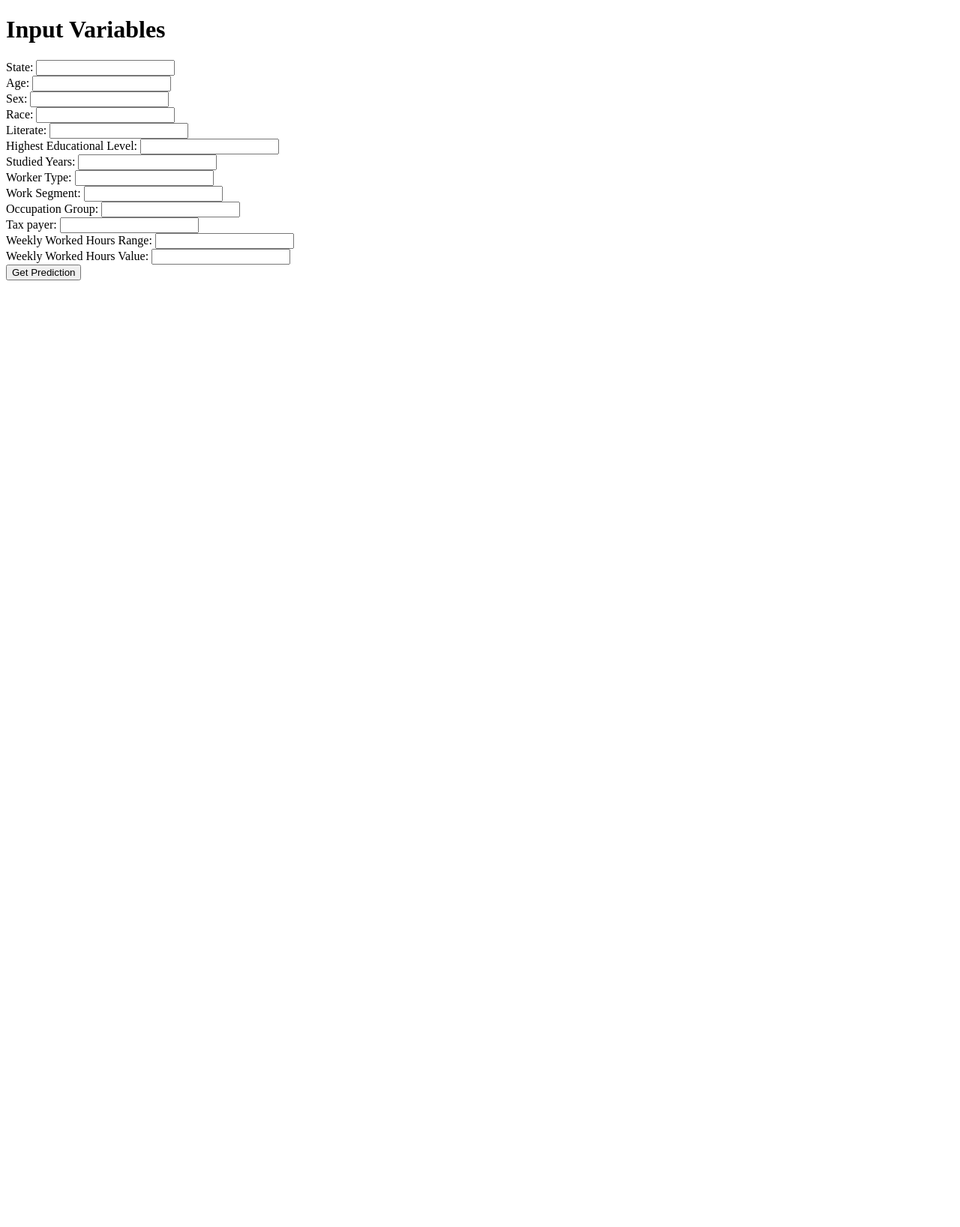
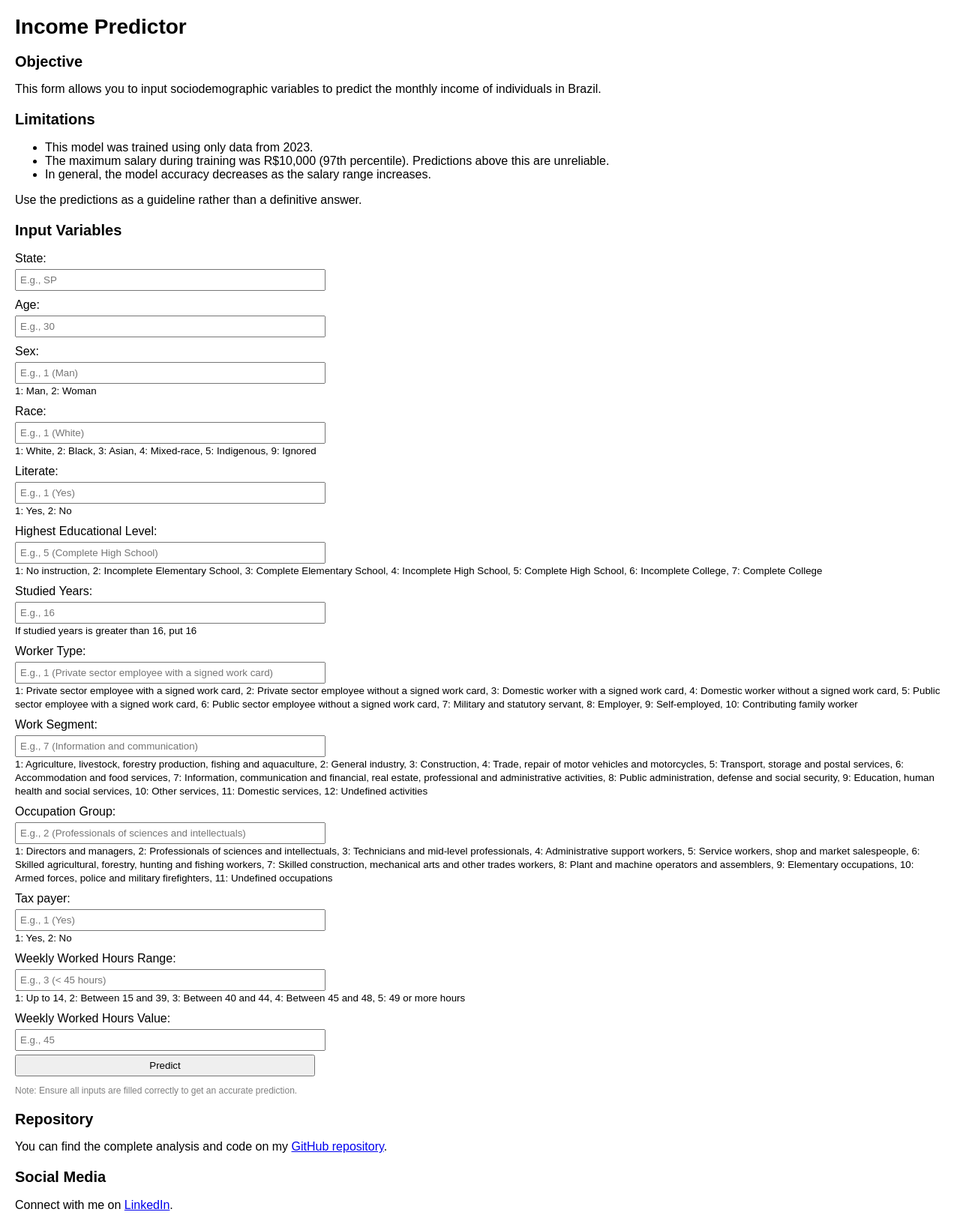
Before and after one commit to viniciussuares/IncomePrediction, a Flask app: page / in a window 1280 px wide. Shown: the whole page at 75% size. Before the commit the page ends 374 px from the top, so only its background shows below. Run offline with Flask 3, Linux system fonts and the light colour scheme; parts of the project's set-up code (start-up, migrations or seed data) failed here and were passed over.

Commit message:
Improved HTML and added CSS and JS

```diff
--- a/app.py
+++ b/app.py
@@ -69,7 +69,18 @@ def predict():
     except Exception as e:
         return jsonify({'error': 'Prediction failed', 'details': str(e), 'features': features}), 500
 
-    return jsonify({'income_prediction': f'R$ {prediction[0]: .2f}'})
+    # Dummy values for additional outputs for testing purposes
+    prediction_2023 = prediction[0]
+    prediction_adjusted = prediction_2023 * 1.05  # Example adjustment
+    prediction_2023_usd = prediction_2023 / 5.0   # Example conversion rate
+    prediction_adjusted_usd = prediction_adjusted / 5.0
+
+    return jsonify({
+        'prediction_2023': prediction_2023,
+        'prediction_adjusted': prediction_adjusted,
+        'prediction_2023_usd': prediction_2023_usd,
+        'prediction_adjusted_usd': prediction_adjusted_usd
+    })
 
 if __name__ == '__main__':
     app.run(debug=config.DEBUG_MODE)
--- /dev/null
+++ b/static/scripts.js
@@ -0,0 +1,69 @@
+document.getElementById('predictionForm').addEventListener('submit', function(event) {
+    event.preventDefault();
+
+    // Error message
+    function showError(message) {
+        alert(message);
+    }
+
+    // Brazilian States Abbreviation
+    const validStates = ["AC", "AL", "AP", "AM", "BA", "CE", "DF", "ES", "GO", "MA", "MT", "MS", "MG", "PA", "PB", "PR", "PE", "PI",
+        "RJ", "RN", "RS", "RO", "RR", "SC", "SP", "SE", "TO"];
+
+    // Valid Races according to IBGE
+    const validRaces = [1, 2, 3, 4, 5, 9];
+
+    // Input Validation
+    function validateInputs() {
+        var state = document.getElementById('state').value.toUpperCase();
+        if (!validStates.includes(state)) {
+            showError("State must be a valid Brazilian state abbreviation.");
+            return false;
+        }
+
+        // Checking if inputs are all integers
+        var inputsToCheck = [ 'age', 'sex', 'race', 'literate', 'educational_level', 'studied_years', 'worker_type', 'work_segment',
+            'occupation_group', 'tax_payer', 'hours_range', 'hours_value'];
+        for (var i = 0; i < inputsToCheck.length; i++) {
+            var value = parseInt(document.getElementById(inputsToCheck[i]).value);
+            if (!Number.isInteger(value)) {
+                showError(inputsToCheck[i].charAt(0).toUpperCase() + inputsToCheck[i].slice(1) + " must be an integer.");
+                return false;
+            }
+        }
+
+        // Checking if there is aninvalid race
+        var race = parseInt(document.getElementById('race').value)
+        if (!validRaces.includes(race)){
+            showError("Race must be a valid integer representing a race.")
+            return false;
+        }
+
+        return true;
+    }
+
+    if (validateInputs()) {
+        // If all input is valid, save it
+        var formData = new FormData(this);
+
+        // Send a request to Flask API
+        fetch('/predict', {
+            method: 'POST',
+            body: formData
+        })
+        .then(response => response.json())
+        .then(data => {
+            // Render response on the html page
+            document.getElementById('result').innerHTML = `
+                <p>Predicted Income in 2023: R$ ${data.prediction_2023.toFixed(2)}</p>
+                <p>Predicted Income Adjusted to current date: R$ ${data.prediction_adjusted.toFixed(2)}</p>
+                <p>Predicted Income in 2023 (USD): $ ${data.prediction_2023_usd.toFixed(2)}</p>
+                <p>Predicted Income Adjusted to current date(USD): $ ${data.prediction_adjusted_usd.toFixed(2)}</p>
+            `;
+        })
+        .catch(error => {
+            console.error('Error:', error);
+            document.getElementById('result').innerHTML = 'An error occurred. Please try again.';
+        });
+    }
+});
--- /dev/null
+++ b/static/styles.css
@@ -0,0 +1,30 @@
+body {
+    font-family: Arial, sans-serif;
+    margin: 20px;
+}
+h1 {
+    font-size: 28px;
+}
+h2 {
+    font-size: 20px;
+}
+label {
+    display: block;
+    margin-top: 10px;
+}
+input[type="text"], input[type="number"], input[type="submit"] {
+    margin-top: 5px;
+    padding: 5px;
+    width: 400px;
+}
+.section {
+    margin-bottom: 20px;
+}
+.note {
+    font-size: 12px;
+    color: gray;
+}
+.result {
+    margin-top: 20px;
+    font-weight: bold;
+}
--- a/templates/index.html
+++ b/templates/index.html
@@ -3,52 +3,106 @@
 <head>
     <meta charset="UTF-8">
     <meta name="viewport" content="width=device-width, initial-scale=1.0">
-    <title>Income Prediction</title>
+    <title>Income Predictor</title>
+    <link rel="stylesheet" href="{{ url_for('static', filename='styles.css') }}">
 </head>
 <body>
-    <h1>Input Variables</h1>
-    <form action="/predict" method="post">
+    <h1>Income Predictor</h1>
+
+    <div class="section">
+        <h2>Objective</h2>
+        <p>This form allows you to input sociodemographic variables to predict the monthly income of individuals in Brazil.</p>
+    </div>
+
+    <div class="section">
+        <h2>Limitations</h2>
+        <ul>
+            <li>This model was trained using only data from 2023.</li>
+            <li>The maximum salary during training was R$10,000 (97th percentile). Predictions above this are unreliable.</li>
+            <li>In general, the model accuracy decreases as the salary range increases.</li>
+        </ul>
+        <p>Use the predictions as a guideline rather than a definitive answer.</p>
+    </div>
+
+    <div class="section">
+        <h2>Input Variables</h2>
+        <form id="predictionForm">
             <!-- Inputs for each feature -->
             <label for="state">State:</label>
-        <input type="text" id="state" name="state"><br>
+            <input type="text" id="state" name="state" placeholder="E.g., SP" required><br>
 
             <label for="age">Age:</label>
-        <input type="text" id="age" name="age"><br>
+            <input type="number" id="age" name="age" placeholder="E.g., 30" min="14" max="120" required><br>
 
             <label for="sex">Sex:</label>
-        <input type="text" id="sex" name="sex"><br>
+            <input type="number" id="sex" name="sex" placeholder="E.g., 1 (Man)" min="1" max="2" required><br>
+            <small>1: Man, 2: Woman</small><br>
 
             <label for="race">Race:</label>
-        <input type="text" id="race" name="race"><br>
+            <input type="text" id="race" name="race" placeholder="E.g., 1 (White)" required><br>
+            <small>1: White, 2: Black, 3: Asian, 4: Mixed-race, 5: Indigenous, 9: Ignored</small><br>
 
             <label for="literate">Literate:</label>
-        <input type="text" id="literate" name="literate"><br>
+            <input type="number" id="literate" name="literate" placeholder="E.g., 1 (Yes)" min="1" max="2" required><br>
+            <small>1: Yes, 2: No</small><br>
 
             <label for="educational_level">Highest Educational Level:</label>
-        <input type="text" id="educational_level" name="educational_level"><br>
+            <input type="number" id="educational_level" name="educational_level" placeholder="E.g., 5 (Complete High School)" min="1" max="7" required><br>
+            <small>1: No instruction, 2: Incomplete Elementary School, 3: Complete Elementary School, 4: Incomplete High School, 5: Complete High School, 6: Incomplete College, 7: Complete College</small><br>
 
             <label for="studied_years">Studied Years:</label>
-        <input type="text" id="studied_years" name="studied_years"><br>
+            <input type="number" id="studied_years" name="studied_years" placeholder="E.g., 16" min="0" max="16" required><br>
+            <small>If studied years is greater than 16, put 16</small><br>
 
             <label for="worker_type">Worker Type:</label>
-        <input type="text" id="worker_type" name="worker_type"><br>
+            <input type="number" id="worker_type" name="worker_type" placeholder="E.g., 1 (Private sector employee with a signed work card)" min="1" max="10" required><br>
+            <small>
+                1: Private sector employee with a signed work card, 2: Private sector employee without a signed work card, 3: Domestic worker with a signed work card, 4: Domestic worker without a signed work card, 5: Public sector employee with a signed work card, 6: Public sector employee without a signed work card, 7: Military and statutory servant, 8: Employer, 9: Self-employed, 10: Contributing family worker
+            </small><br>
 
             <label for="work_segment">Work Segment:</label>
-        <input type="text" id="work_segment" name="work_segment"><br>
+            <input type="number" id="work_segment" name="work_segment" placeholder="E.g., 7 (Information and communication)" min="1" max="12" required><br>
+            <small>
+                1: Agriculture, livestock, forestry production, fishing and aquaculture, 2: General industry, 3: Construction, 4: Trade, repair of motor vehicles and motorcycles, 5: Transport, storage and postal services, 6: Accommodation and food services, 7: Information, communication and financial, real estate, professional and administrative activities, 8: Public administration, defense and social security, 9: Education, human health and social services, 10: Other services, 11: Domestic services, 12: Undefined activities
+            </small><br>
 
             <label for="occupation_group">Occupation Group:</label>
-        <input type="text" id="occupation_group" name="occupation_group"><br>
+            <input type="number" id="occupation_group" name="occupation_group" placeholder="E.g., 2 (Professionals of sciences and intellectuals)" min="1" max="11" required><br>
+            <small>
+                1: Directors and managers, 2: Professionals of sciences and intellectuals, 3: Technicians and mid-level professionals, 4: Administrative support workers, 5: Service workers, shop and market salespeople, 6: Skilled agricultural, forestry, hunting and fishing workers, 7: Skilled construction, mechanical arts and other trades workers, 8: Plant and machine operators and assemblers, 9: Elementary occupations, 10: Armed forces, police and military firefighters, 11: Undefined occupations
+            </small><br>
 
             <label for="tax_payer">Tax payer:</label>
-        <input type="text" id="tax_payer" name="tax_payer"><br>
+            <input type="number" id="tax_payer" name="tax_payer" placeholder="E.g., 1 (Yes)" min="1" max="2" required><br>
+            <small>1: Yes, 2: No</small><br>
 
             <label for="hours_range">Weekly Worked Hours Range:</label>
-        <input type="text" id="hours_range" name="hours_range"><br>
+            <input type="number" id="hours_range" name="hours_range" placeholder="E.g., 3 (< 45 hours)" min="1" max="5" required><br>
+            <small>
+                1: Up to 14, 2: Between 15 and 39, 3: Between 40 and 44, 4: Between 45 and 48, 5: 49 or more hours
+            </small><br>
 
             <label for="hours_value">Weekly Worked Hours Value:</label>
-        <input type="text" id="hours_value" name="hours_value"><br>
+            <input type="number" id="hours_value" name="hours_value" placeholder="E.g., 45" min="0" max="120" required><br>
 
-        <input type="submit" value="Get Prediction">
+            <input type="submit" value="Predict">
         </form>
+        <div class="note">
+            <p>Note: Ensure all inputs are filled correctly to get an accurate prediction.</p>
+        </div>
+        <div class="result" id="result"></div>
+    </div>
+
+    <div class="section">
+        <h2>Repository</h2>
+        <p>You can find the complete analysis and code on my <a href="https://github.com/viniciussuares/IncomePrediction" target="_blank">GitHub repository</a>.</p>
+    </div>
+
+    <div class="section">
+        <h2>Social Media</h2>
+        <p>Connect with me on <a href="https://www.linkedin.com/in/viniciussuares/" target="_blank">LinkedIn</a>.</p>
+    </div>
+
+    <script src="{{ url_for('static', filename='scripts.js') }}"></script>
 </body>
 </html>
```
Also changed, not shown: 1 other file. Lines whose indentation alone changed are shown as unchanged.
